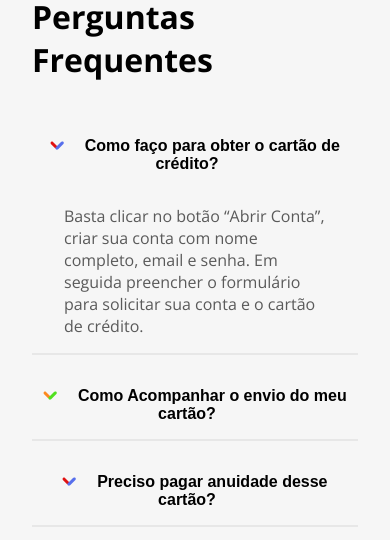
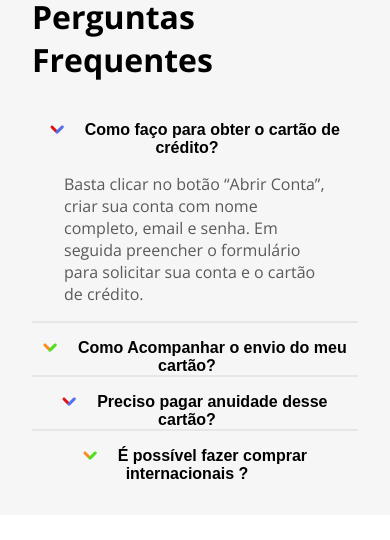
Before and after one commit to MaferRs/google-pay, a website: page index.html in a window 390 px wide. Shown: the part 3690-4230 px from the top of the page. Drawn offline with nearby package versions, Linux system fonts and the light colour scheme.

Commit message:
:lipstick: update style

```diff
--- a/src/scss/style.scss
+++ b/src/scss/style.scss
@@ -671,6 +671,9 @@ header {
         font-weight: 600;
         padding: 1rem;
       }
+      @media (max-width: 580px) {
+        padding: 0;
+      }
     }
 
     p {
```
Also changed, not shown: css/style.min.css.
